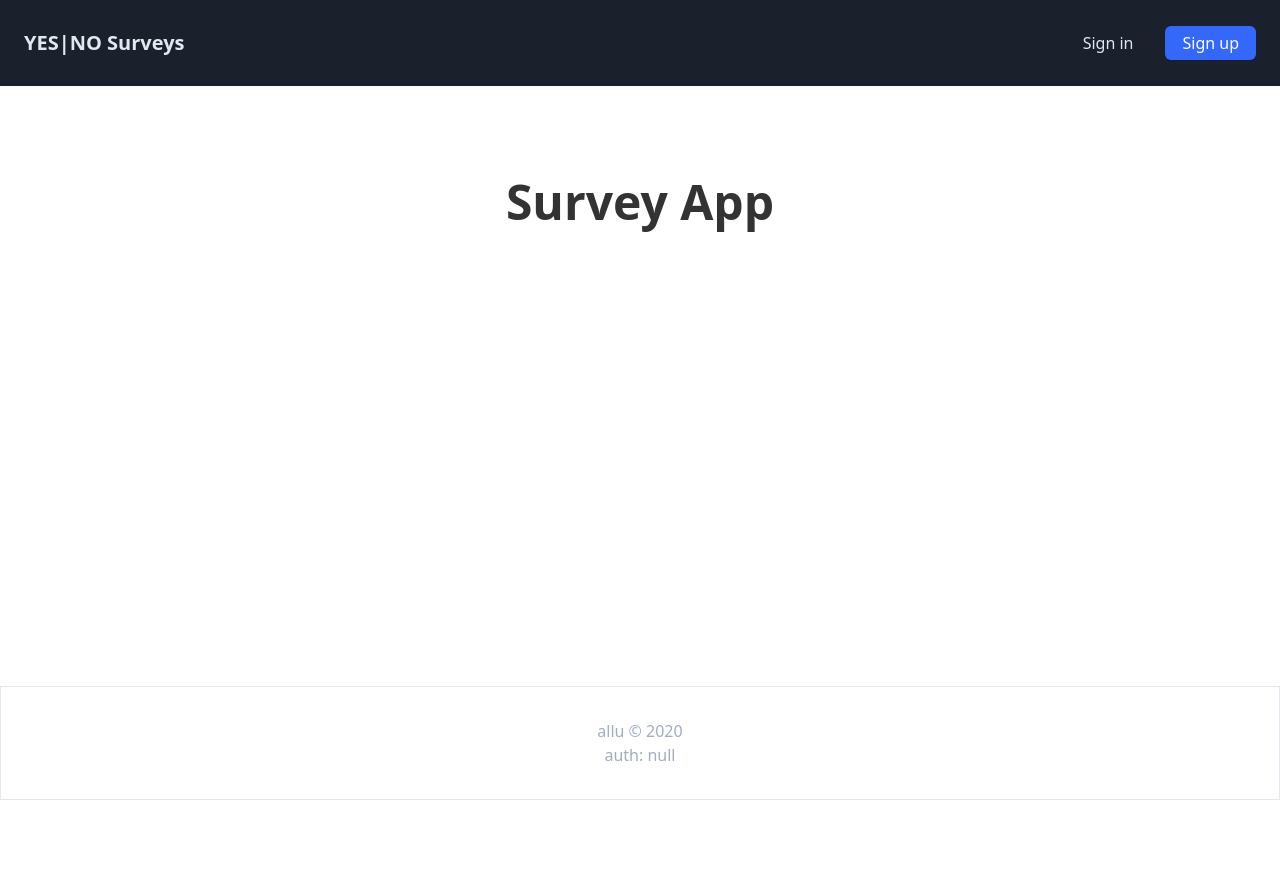
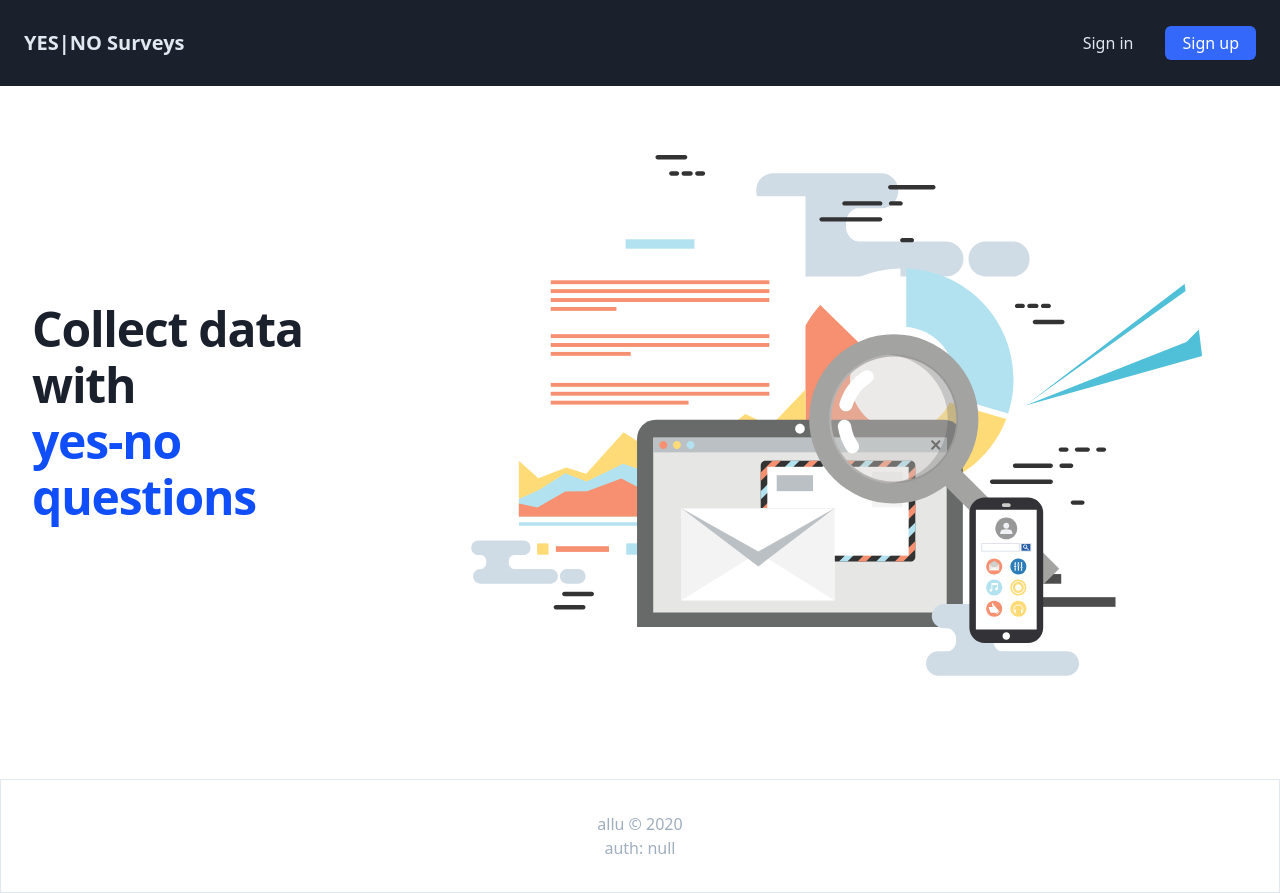
Before and after one commit to apltola/next-auth-test, a Next.js app: page / in a window 1280 px wide. Before the commit the page ends 800 px from the top, so only its background shows below. Built offline with nearby package versions, Linux system fonts and the light colour scheme; no server answers.

Commit message:
adding stuff to landing page

```diff
--- a/components/appLayout.js
+++ b/components/appLayout.js
@@ -13,7 +13,7 @@ export default function AppLayout({ children }) {
       {!isFeedbackPage && <Header />}
       <main
         style={{ maxWidth: '1600px' }}
-        className="py-20 pl-4 pr-4 pb-20 w-screen mx-auto flex-grow"
+        className="py-10 pl-4 pr-4 pb-20 w-screen mx-auto flex-grow"
       >
         {children}
       </main>
--- a/components/surveyCard.js
+++ b/components/surveyCard.js
@@ -38,7 +38,7 @@ export default function SurveyCard({ survey, sessionToken }) {
   return (
     <article
       //style={{ minWidth: '400px' }}
-      className="flex flex-col bg-white shadow rounded-lg border border-gray-100 mb-8 md:mb-6 md:mx-3"
+      className="flex flex-col bg-white shadow-md rounded-lg border border-gray-100 mb-8 md:mb-6 md:mx-3"
     >
       <header className="p-4 border-b border-gray-200 flex justify-between items-center">
         <h1 className="text-lg font-bold pr-4">{title}</h1>
--- a/pages/index.js
+++ b/pages/index.js
@@ -1,10 +1,25 @@
-export default function IndexPage() {
+import styles from '../styles/landing.module.css';
+
+export default function Landing() {
   return (
-    <div>
-      <div>
-        <h1 className="text-5xl font-bold text-center text-accent-1">
-          Survey App
-        </h1>
+    <div className="flex flex-col lg:flex-row">
+      <div
+        className={`${styles.heroLeft} flex-1 flex items-center justify-center`}
+      >
+        <div className="text-gray-900 pl-0 lg:pl-4">
+          <h1 className="text-4xl md:text-5xl tracking-tight font-extrabold pb-10 lg:pb-0">
+            <span className="block">Collect data with</span>
+            <span className="block text-ultramarine-2">yes-no questions</span>
+          </h1>
+          {/* <div className="text-lg">jeejejealskdjfasölkdfj</div> */}
+        </div>
+      </div>
+      <div className="flex-0 text-right">
+        <img
+          src="/email.svg"
+          alt="email vector"
+          style={{ width: '100%', maxWidth: '1000px' }}
+        />
       </div>
     </div>
   );
--- /dev/null
+++ b/styles/landing.module.css
@@ -0,0 +1,17 @@
+.heroLeft {
+  min-width: 400px;
+  line-height: 3.5em;
+}
+
+@media screen and (max-width: 768px) {
+  .heroLeft {
+    line-height: 2.8em;
+    min-width: 100vw;
+  }
+}
+
+@media screen and (max-width: 1020px) {
+  .heroLeft {
+    min-width: auto;
+  }
+}
```
Also changed, not shown: public/email.svg (added).
